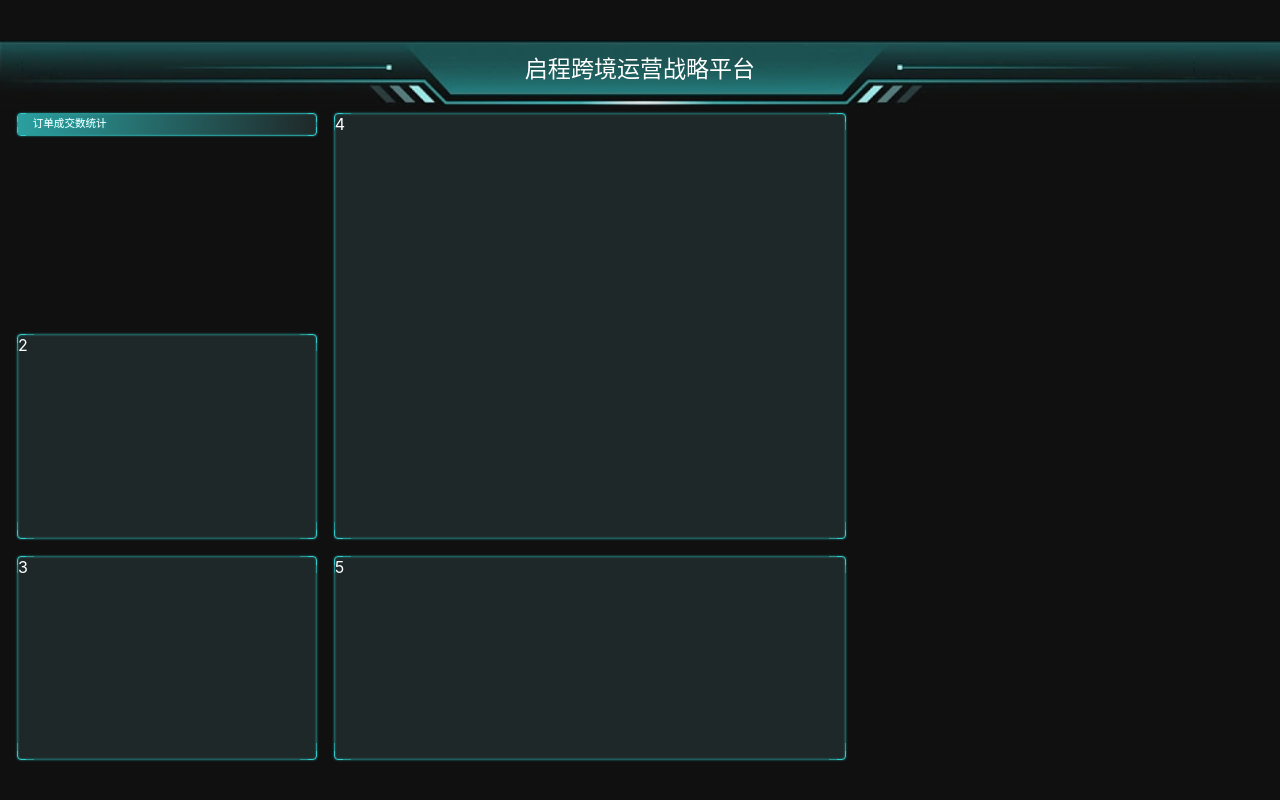
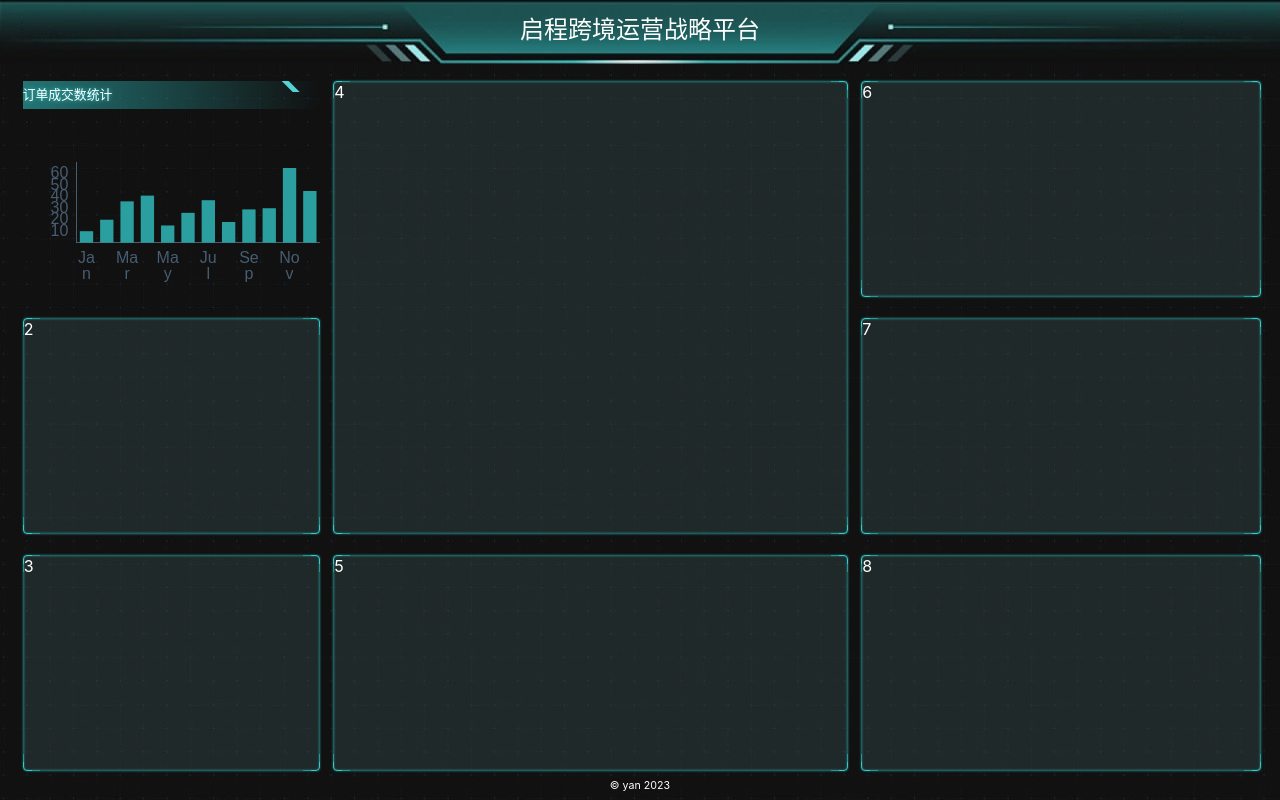
Before and after one commit to ReeseKenn/big-screen-react, a React (Vite) app: page /#/ in a window 1280 px wide. Built offline with nearby package versions, Linux system fonts and the light colour scheme.

Commit message:
update layout

```diff
--- a/index.html
+++ b/index.html
@@ -8,8 +8,8 @@
     <script>
         const clientWidth = document.documentElement.clientWidth
         const clientHeight = document.documentElement.clientHeight
-        window.pageWidth = clientWidth / clientHeight > 16 / 9 ? clientHeight * (16 / 9) : clientWidth
-        const pageHeight = pageWidth / (16 / 9)
+        window.pageWidth = clientWidth / clientHeight > 8 / 5 ? clientHeight * (8 / 5) : clientWidth
+        const pageHeight = pageWidth / (8 / 5)
         const string = `<style>html{
       font-size: ${pageWidth / 100}px
     }</style>`
--- a/src/custom.d.ts
+++ b/src/custom.d.ts
@@ -2,3 +2,8 @@ declare module "*.png" {
     const value: any;
     export = value;
 }
+
+declare module "*.jpg" {
+    const value: any;
+    export = value;
+}
--- a/src/pages/home.scss
+++ b/src/pages/home.scss
@@ -9,28 +9,28 @@
   flex-direction: column;
 
   header {
-    height: px(124);
+    height: px(48);
     background-size: cover;
     text-align: center;
     padding: 0.8rem;
     //-webkit-text-stroke: 1px #2cc6bd;
-    font-size: 1.8rem;
+    font-size: px(18);
     //text-shadow: 0 0 10px #2cc6bd, 0 0 20px #2cc6bd, 0 0 30px #2cc6bd, 0 0 40px #2cc6bd;
     color: #fff;
   }
 
   main {
-    padding-top: px(14);
-    padding-left: px(32);
-    padding-right: px(32);
+    padding-top: px(13);
+    padding-left: px(17);
+    padding-right: px(14);
     flex: 1;
     display: grid;
     grid-template:
       "box1 box4 box6" 1fr
       "box2 box4 box7" 1fr
-      "box3 box5 box8" 1fr / 333fr 569fr 444fr;
-    grid-column-gap: px(32);
-    grid-row-gap: px(32);
+      "box3 box5 box8" 1fr / 223fr 386fr 300fr;
+    grid-column-gap: px(10);
+    grid-row-gap: px(16);
 
     .bordered {
       border: 1px solid #33cccc;
@@ -62,14 +62,43 @@
       grid-area: box1;
       display: flex;
       flex-direction: column;
+      height: px(161);
 
-      h2 {
+      .title {
         flex-shrink: 0;
-        font-size: px(20);
-        line-height: px(20);
-        padding: px(10) px(28);
+        font-size: 1rem;
+        //text-decoration: underline;
+        line-height: px(21);
+        //padding: px(5) px(28);
+        height: px(21);
         text-shadow: 0 0 px(3) #33cccc;
-        background: linear-gradient(to right, #2b9f9f 0%, transparent 100%);
+        background: linear-gradient(to right, rgb(43, 159, 159, 0.7) 0%, transparent 100%);
+
+        position: relative;
+        display: flex;
+
+        .parallelogram {
+          width: px(5);
+          height: px(8);
+          position: absolute;
+          right: px(20)
+        }
+
+        .parallelogram::after {
+          content: '';
+          position: absolute;
+          top: 0;
+          left: 0;
+          right: 0;
+          bottom: 0;
+          background-color: #55d2d3;
+          //transition: all 3s;
+          transform: skewX(45deg);
+        }
+
+        //.parallelogram:hover::after {
+        //  transform: skewX(-45deg);
+        //}
       }
 
       .chart {
@@ -110,7 +139,7 @@
 
   footer {
     text-align: center;
-    padding: px(8);
-    font-size: px(16);
+    padding: px(6);
+    font-size: px(8);
   }
 }
--- a/src/pages/home.tsx
+++ b/src/pages/home.tsx
@@ -1,12 +1,14 @@
 import React, {useEffect, useRef} from 'react';
 import './home.scss';
 import headerBg from '../images/headerBg.png';
+import bg from '../images/bg.png';
 import * as echarts from 'echarts';
 
-const px = (n) => n / 2420 * (window as any).pageWidth;
+const px = (n) => n / 960 * (window as any).pageWidth;
 
 export const Home = () => {
     const divRef = useRef(null)
+    const year = new Date().getFullYear()
     useEffect(() => {
         console.log(divRef.current);
         // 基于准备好的dom，初始化echarts实例
@@ -65,20 +67,24 @@ export const Home = () => {
     })
 
     return (
-        <div className="home">
+        <div className="home" style={{backgroundImage: `url(${bg})`}}>
             <header style={{backgroundImage: `url(${headerBg})`}}>启程跨境运营战略平台</header>
             <main>
                 <section className="section1">
-                    <div className="bordered sectionA">
-                        <h2 className="title">订单成交数统计</h2>
-                        <div ref={divRef} className="chart">123</div>
-                    </div>
+                    <h2 className="title">订单成交数统计
+                        <div className="parallelogram"/>
+                    </h2>
+                    <div ref={divRef} className="chart">123</div>
                 </section>
                 <section className="bordered section2">2</section>
                 <section className="bordered section3">3</section>
                 <section className="bordered section4">4</section>
                 <section className="bordered section5">5</section>
+                <section className="bordered section6">6</section>
+                <section className="bordered section7">7</section>
+                <section className="bordered section8">8</section>
             </main>
+            <footer> &copy; yan {year}</footer>
         </div>
     );
 };
--- a/src/shared/_helper.scss
+++ b/src/shared/_helper.scss
@@ -1,5 +1,5 @@
 @function px($n) {
-  @return $n / 2420 * 100rem;
+  @return $n / 960 * 100rem;
 }
 
 $blue: #002866;
```
Also changed, not shown: src/images/bg.png (added).
